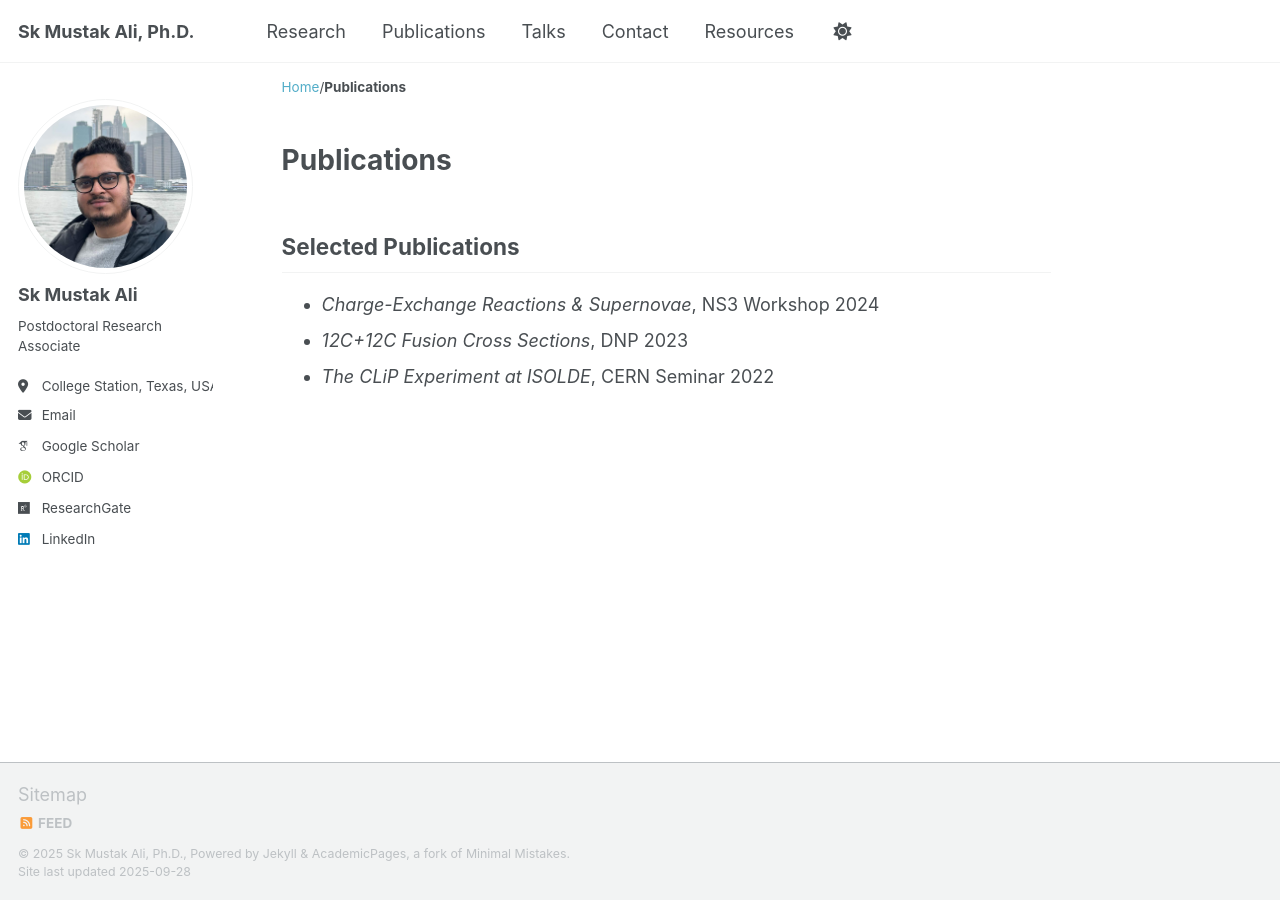
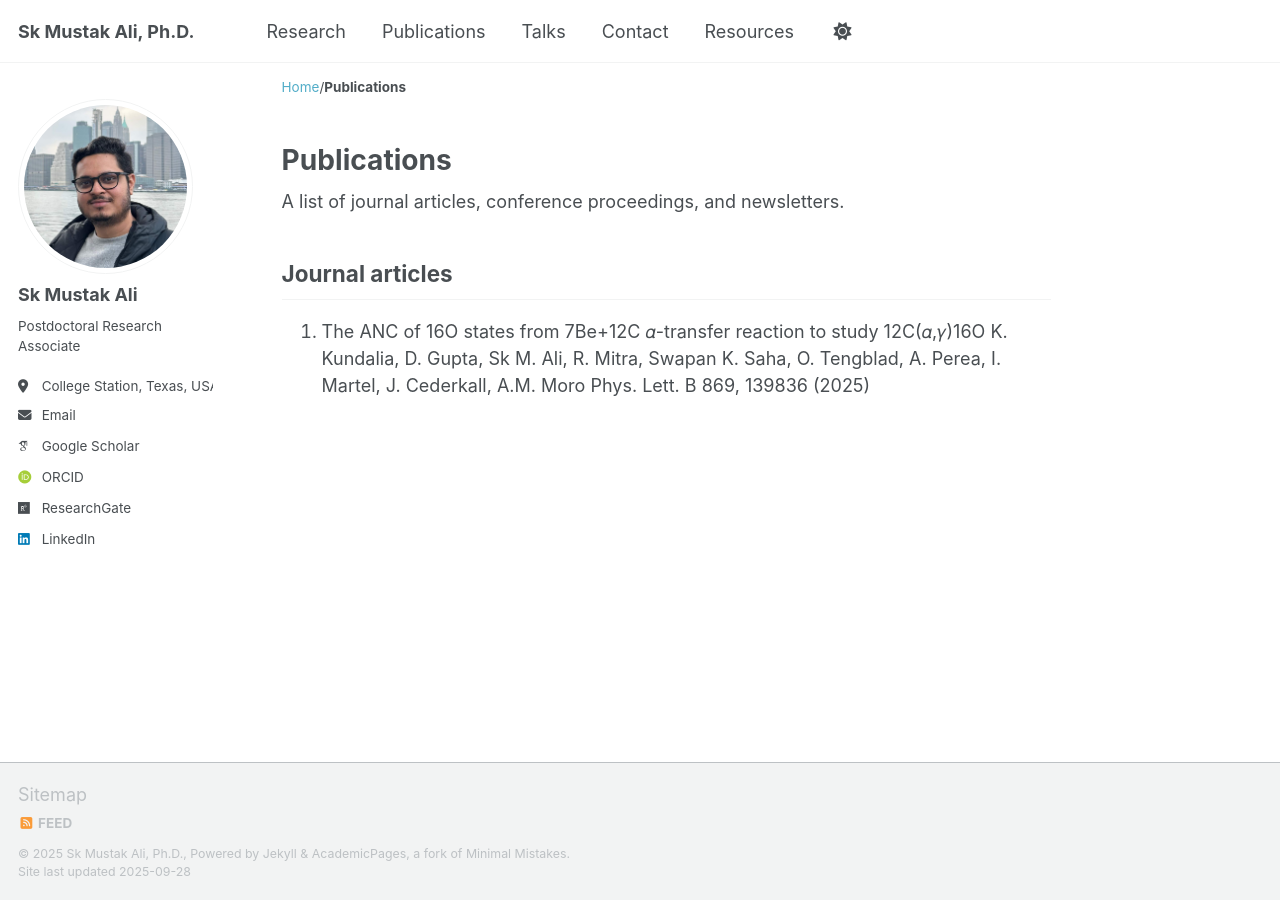
Before and after one commit to skmustakali/skmustakali.github.io, a Jekyll site: the page built from _pages/publications.md, in a window 1280 px wide. Built offline with Jekyll 4.4.1, drawn with Linux system fonts in a browser that asks for light colours; some web fonts are replaced; a script that is not in the unit is left out.

Commit message:
Update publications.md

```diff
--- a/_pages/publications.md
+++ b/_pages/publications.md
@@ -4,8 +4,9 @@ title: "Publications"
 permalink: /publications/
 author_profile: true
 ---
-## Selected Publications
+A list of journal articles, conference proceedings, and newsletters.
 
-- *Charge-Exchange Reactions & Supernovae*, NS3 Workshop 2024
-- *12C+12C Fusion Cross Sections*, DNP 2023
-- *The CLiP Experiment at ISOLDE*, CERN Seminar 2022
+## Journal articles
+1. The ANC of 16O states from 7Be+12C 𝛼-transfer reaction to study 12C(𝛼,𝛾)16O
+   K. Kundalia, D. Gupta, Sk M. Ali, R. Mitra, Swapan K. Saha, O. Tengblad, A. Perea, I. Martel, J. Cederkall, A.M. Moro
+   Phys. Lett. B 869, 139836 (2025)
```
